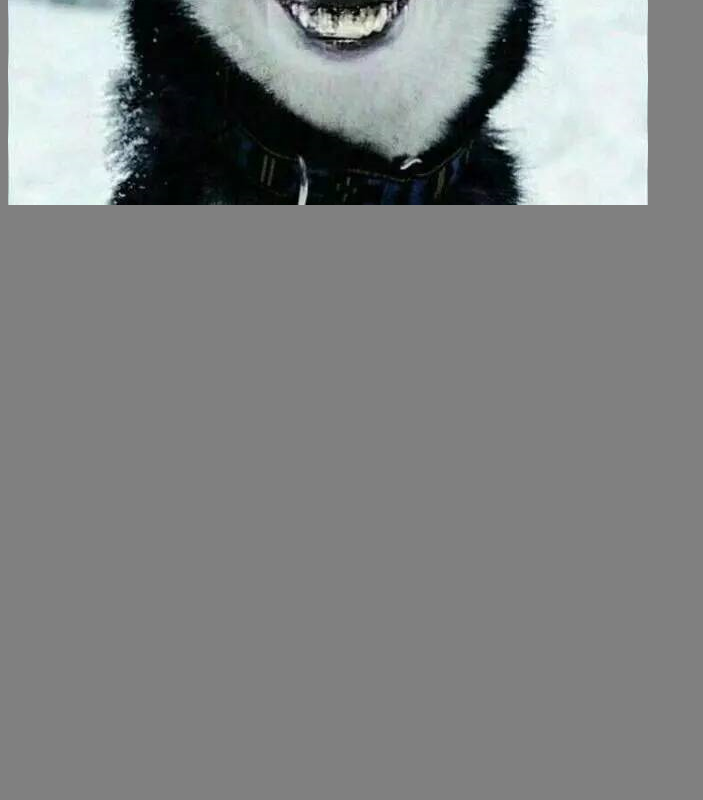
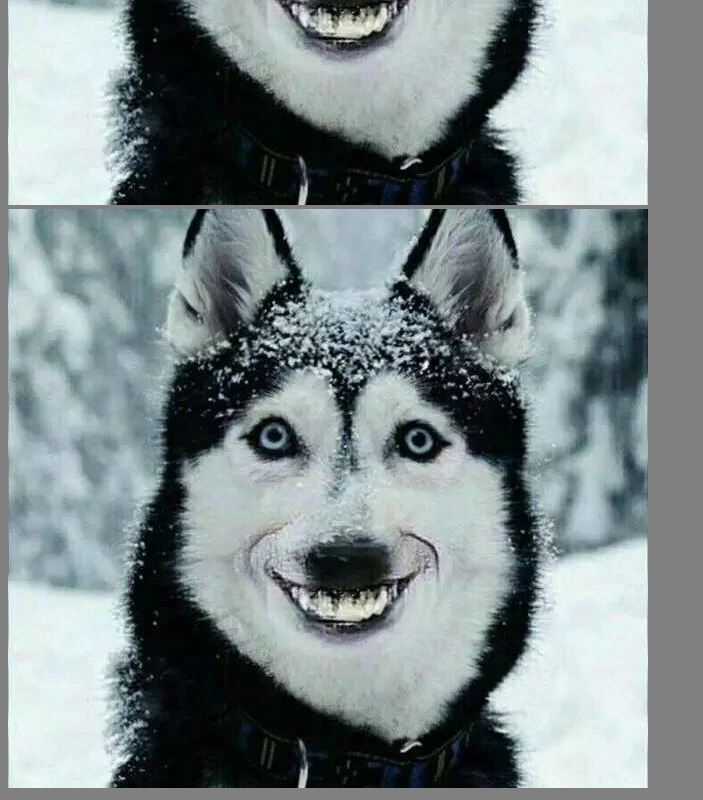
Before and after one commit to Ccocod/myStudyWow, a plain HTML site: page index.html in a window 1280 px wide. Shown: the part 406-1206 px from the top of the page, without its empty margins (0-703 px from the left). Before the commit the page ends 800 px from the top, so only its background shows below. Drawn offline with Linux system fonts and the light colour scheme.

Commit message:
又来一只狗

```diff
--- a/index.html
+++ b/index.html
@@ -10,5 +10,6 @@
 <body>
     <div>这是首页</div>
     <img src="./dog.png" alt="">
+    <img src="./dog.png" alt="">
 </body>
 </html>
```
